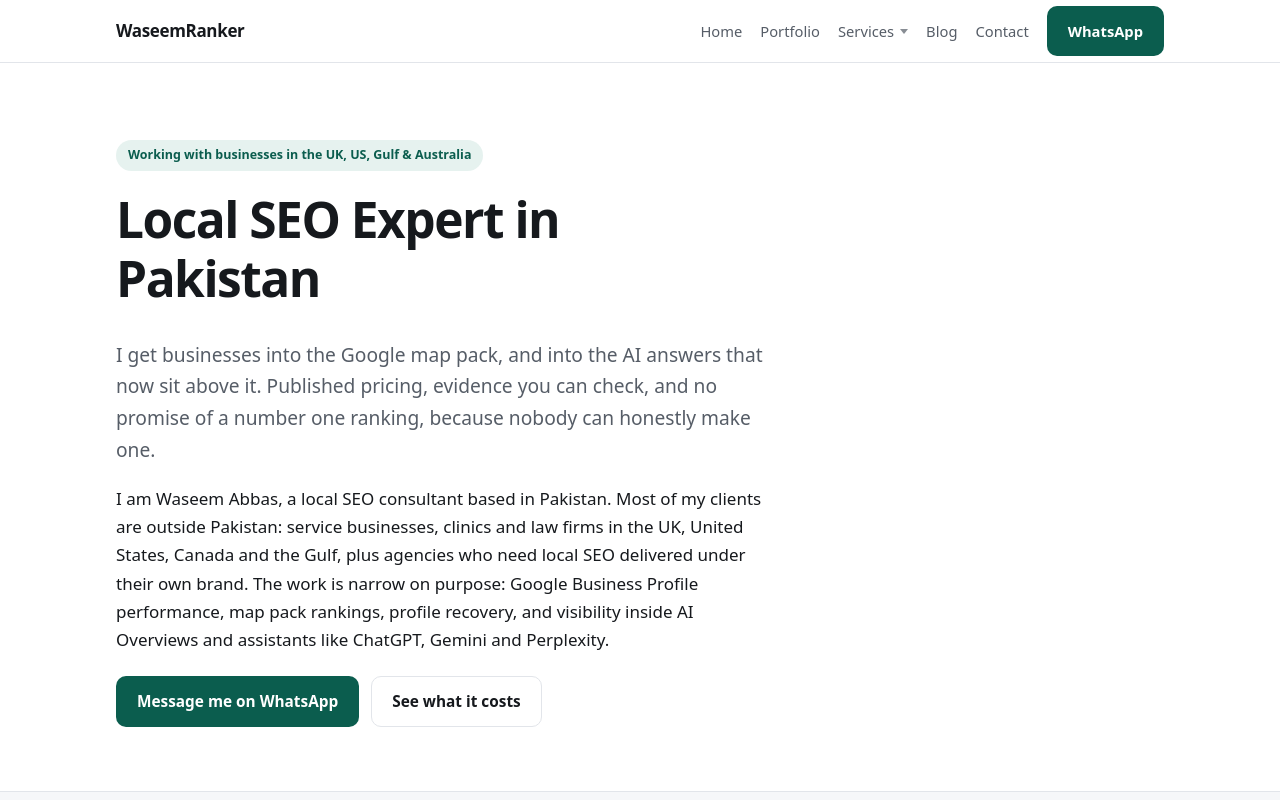
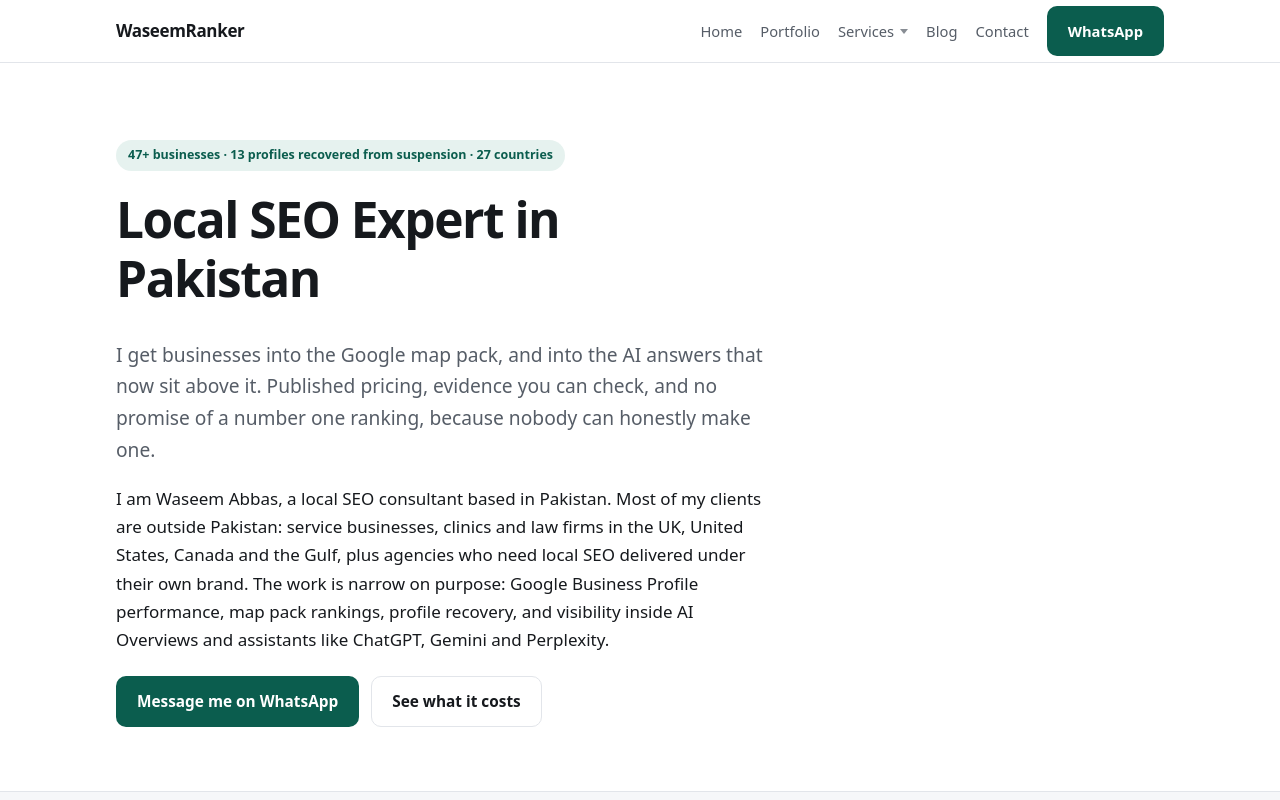
Before and after one commit to abbasid9276-spec/waseem-local-seo, a Next.js app: page / in a window 1280 px wide. Shown: the top 800 px of the page. Built offline with nearby package versions, Linux system fonts and the light colour scheme.

Commit message:
Hero pill: replace geography line with a proof line

```diff
--- a/app/page.js
+++ b/app/page.js
@@ -75,7 +75,7 @@ export default function Home() {
         {/* 1 ── HERO ─────────────────────────────────────────── */}
         <section className="hero">
           <div className="wrap">
-            <span className="pill">Working with businesses in the UK, US, Gulf &amp; Australia</span>
+            <span className="pill">47+ businesses · 13 profiles recovered from suspension · 27 countries</span>
             <h1>Local SEO Expert in Pakistan</h1>
             <p className="lede">
               I get businesses into the Google map pack, and into the AI answers that
```
